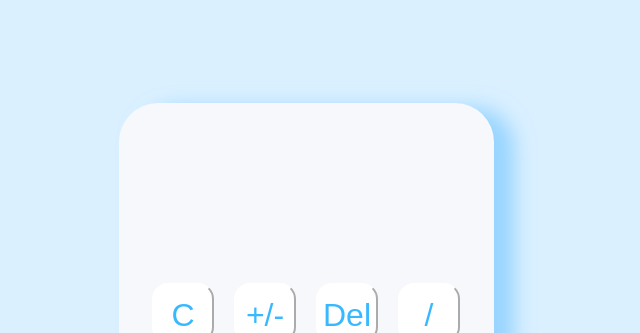
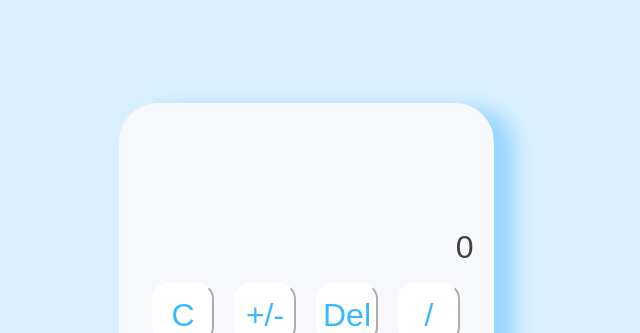
Before and after one commit to Anastacia10/JS_01.23, a website with bundled scripts: page index.html in a window 1280 px wide. Shown: the top 333 px of the page, 334-974 px from the left. Built offline with nearby package versions, Linux system fonts and the light colour scheme.

Commit message:
[6:19.02]: added 0 in started state

```diff
--- a/src/css/index.sass
+++ b/src/css/index.sass
@@ -51,6 +51,7 @@ body
 	margin-bottom: 20px
 	&_screen
 		display: flex
+		flex-direction: column
 		justify-content: end
 		align-items: end
 		height: 160px
--- a/src/js/App.js
+++ b/src/js/App.js
@@ -14,7 +14,11 @@ export default () => {
 
   const render = (state, { screenResult }) => {
     console.log(state);
-    screenResult.textContent = state.mainMemory;
+    if (state.mainMemory.length === 0) {
+      screenResult.textContent = 0;
+    } else {
+      screenResult.textContent = state.mainMemory;
+    }
   };
 
   const state = {
--- a/src/js/actions.js
+++ b/src/js/actions.js
@@ -44,7 +44,6 @@ export const calculateResult = (state) => {
 };
 
 export const resetAll = (state) => {
-  console.log(state);
   state.mainMemory = "";
   state.temporaryMemory = "";
   state.operator = null;
```
Also changed, not shown: src/css/index.css, 1 other file.
